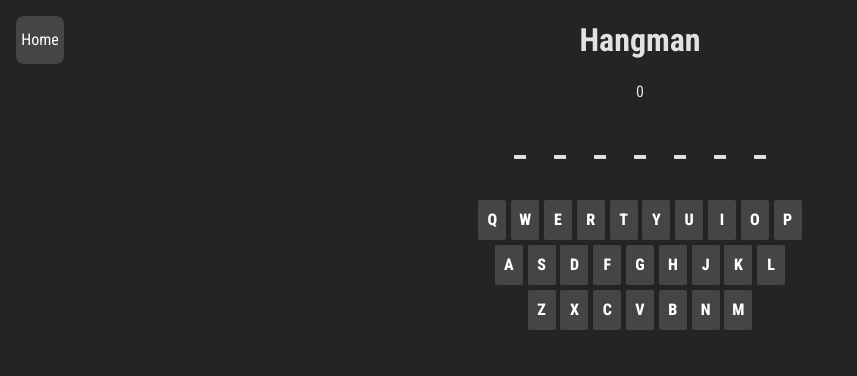
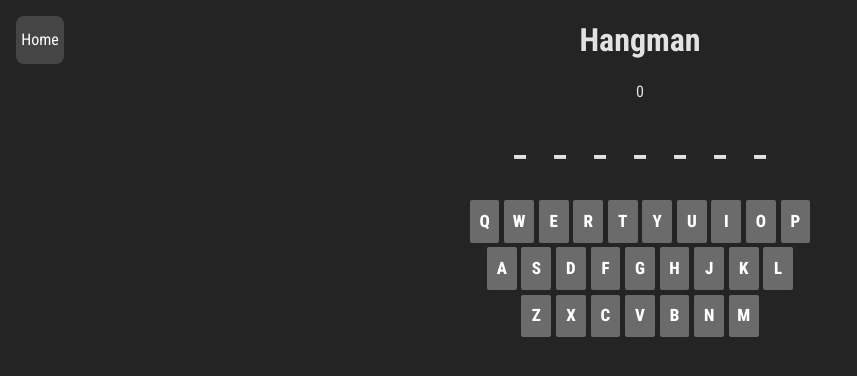
Before and after one commit to rmatsuda21/BunchaGames, a React (Vite) app: page /games/hangman in a window 1280 px wide. Shown: the top 376 px of the page, without its empty margins (0-857 px from the left). Built offline with nearby package versions, Linux system fonts and the light colour scheme.

Commit message:
update styles

```diff
--- a/src/components/hangman/Keyboard.module.scss
+++ b/src/components/hangman/Keyboard.module.scss
@@ -1,6 +1,6 @@
 .keyboard {
   width: 100%;
-  font-size: 16px;
+  font-size: 17px;
   font-weight: 800;
 
   div {
@@ -26,7 +26,6 @@
   background-color: rgb(107, 107, 107);
   color: white;
 
-  font-size: inherit;
   cursor: pointer;
 
   &:hover {
--- a/src/pages/games/hangman.module.scss
+++ b/src/pages/games/hangman.module.scss
@@ -6,11 +6,14 @@
   padding: 1rem;
   width: 100%;
 
-  button {
+  .playAgain {
     cursor: pointer;
     background-color: rgba(255, 255, 255, 0.15);
     border: none;
     color: white;
+
+    font-size: 1rem;
+    padding: 0.5rem;
   }
 }
 
--- a/src/pages/games/hangman.tsx
+++ b/src/pages/games/hangman.tsx
@@ -79,7 +79,9 @@ const HangmanPage = () => {
         isGameEnded={isGameWon || isGameLost}
       />
       {(isGameLost || isGameWon) && (
-        <button onClick={onPlayAgain}>Play Again</button>
+        <button className={styles.playAgain} onClick={onPlayAgain}>
+          Play Again
+        </button>
       )}
     </div>
   );
--- a/src/reset.css
+++ b/src/reset.css
@@ -27,6 +27,8 @@ button,
 textarea,
 select {
   font: inherit;
+  font-size: inherit;
+  font-family: inherit;
 }
 p,
 h1,
```
